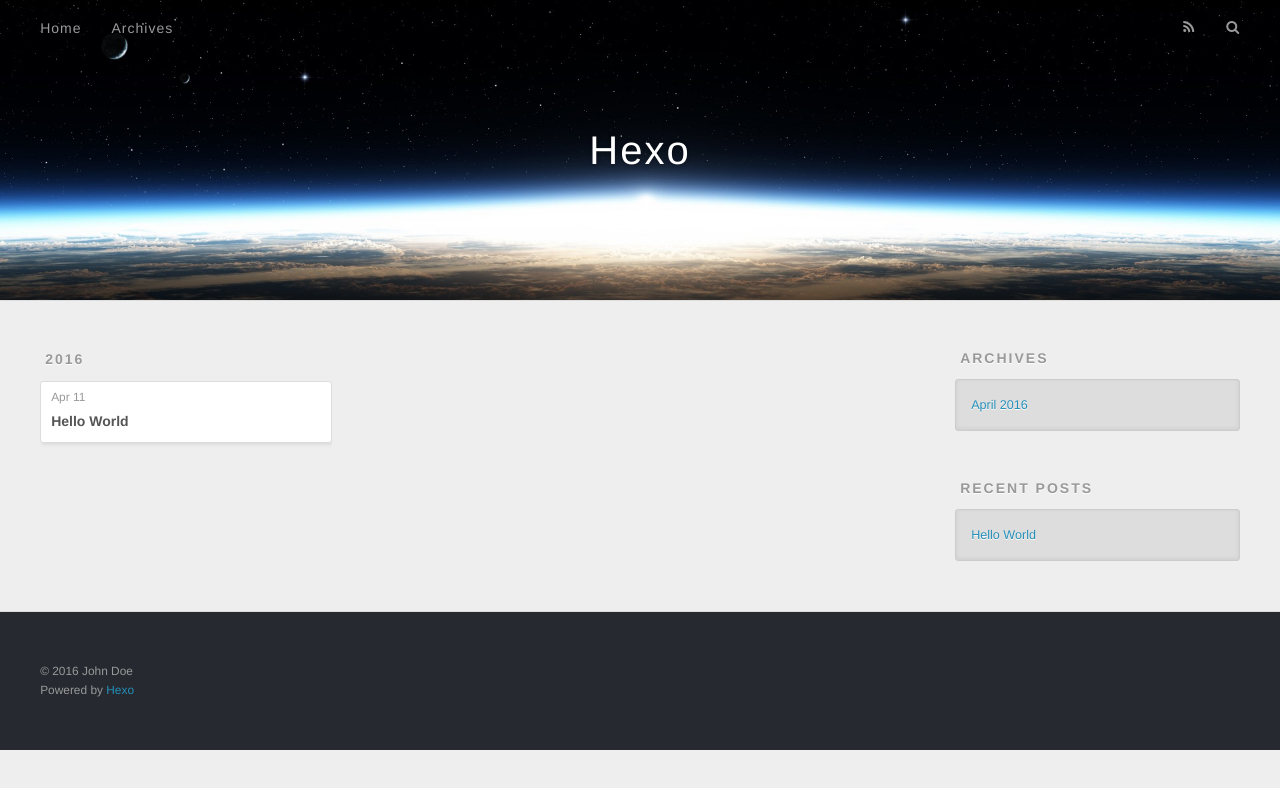
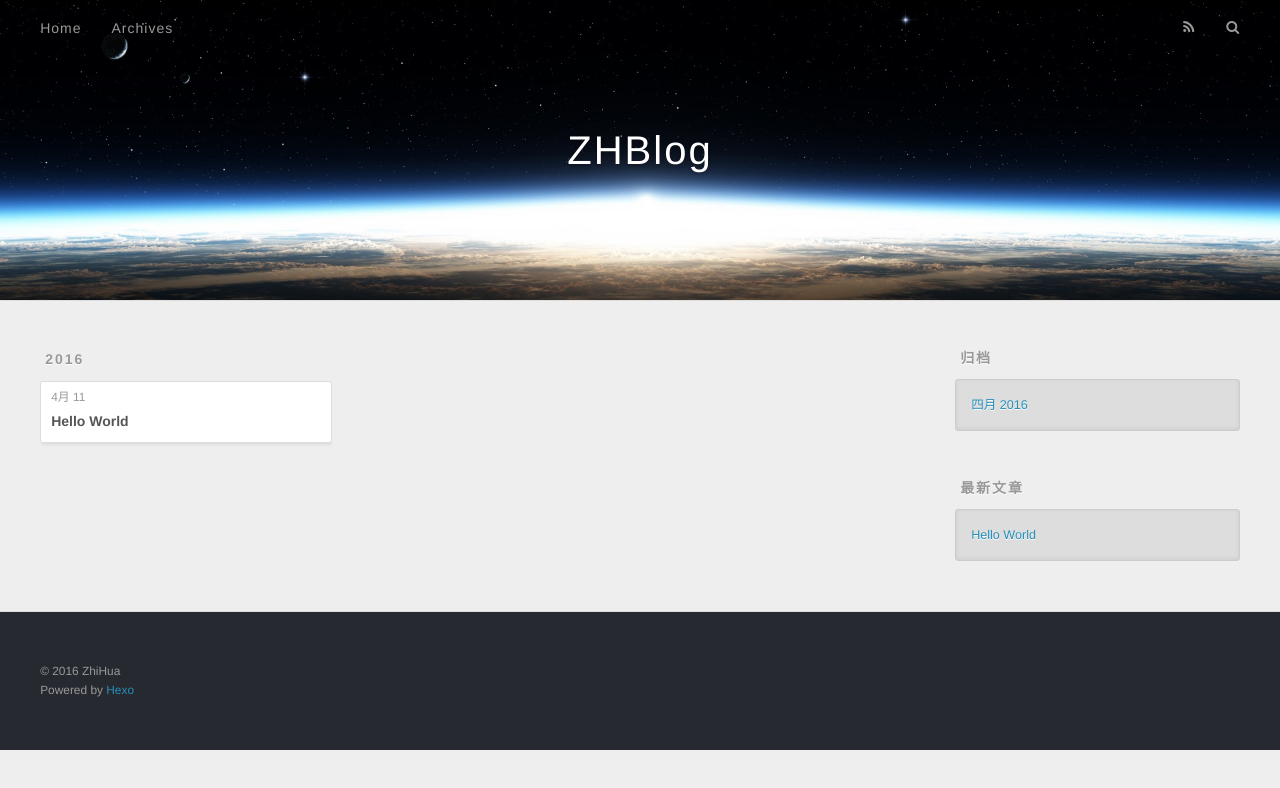
Before and after one commit to ZHDeveloper/ZHDeveloper.github.io, a plain HTML site: page archives/index.html in a window 1280 px wide. Drawn offline with nearby package versions, Linux system fonts and the light colour scheme.

Commit message:
Site updated: 2016-04-11 21:32:03

```diff
--- a/archives/index.html
+++ b/archives/index.html
@@ -3,19 +3,19 @@
 <head>
   <meta charset="utf-8">
 
-  <title>Archives | Hexo</title>
+  <title>归档 | ZHBlog</title>
   <meta name="viewport" content="width=device-width, initial-scale=1, maximum-scale=1">
   <meta name="description">
 <meta property="og:type" content="website">
-<meta property="og:title" content="Hexo">
+<meta property="og:title" content="ZHBlog">
 <meta property="og:url" content="http://yoursite.com/archives/index.html">
-<meta property="og:site_name" content="Hexo">
+<meta property="og:site_name" content="ZHBlog">
 <meta property="og:description">
 <meta name="twitter:card" content="summary">
-<meta name="twitter:title" content="Hexo">
+<meta name="twitter:title" content="ZHBlog">
 <meta name="twitter:description">
 
-    <link rel="alternate" href="/atom.xml" title="Hexo" type="application/atom+xml">
+    <link rel="alternate" href="/atom.xml" title="ZHBlog" type="application/atom+xml">
 
 
     <link rel="icon" href="/favicon.png">
@@ -36,7 +36,7 @@
   <div id="header-outer" class="outer">
     <div id="header-title" class="inner">
       <h1 id="logo-wrap">
-        <a href="/" id="logo">Hexo</a>
+        <a href="/" id="logo">ZHBlog</a>
       </h1>
 
     </div>
@@ -53,7 +53,7 @@
 
           <a id="nav-rss-link" class="nav-icon" href="/atom.xml" title="RSS Feed"></a>
 
-        <a id="nav-search-btn" class="nav-icon" title="Search"></a>
+        <a id="nav-search-btn" class="nav-icon" title="搜索"></a>
       </nav>
       <div id="search-form-wrap">
         <form action="//google.com/search" method="get" accept-charset="UTF-8" class="search-form"><input type="search" name="q" results="0" class="search-form-input" placeholder="Search"><button type="submit" class="search-form-submit">&#xF002;</button><input type="hidden" name="sitesearch" value="http://yoursite.com"></form>
@@ -79,7 +79,7 @@
   <div class="archive-article-inner">
     <header class="archive-article-header">
       <a href="/2016/04/11/hello-world/" class="archive-article-date">
-  <time datetime="2016-04-11T10:43:25.000Z" itemprop="datePublished">Apr 11</time>
+  <time datetime="2016-04-11T10:43:25.000Z" itemprop="datePublished">4月 11</time>
 </a>
 
 
@@ -110,9 +110,9 @@
 
 
   <div class="widget-wrap">
-    <h3 class="widget-title">Archives</h3>
+    <h3 class="widget-title">归档</h3>
     <div class="widget">
-      <ul class="archive-list"><li class="archive-list-item"><a class="archive-list-link" href="/archives/2016/04/">April 2016</a></li></ul>
+      <ul class="archive-list"><li class="archive-list-item"><a class="archive-list-link" href="/archives/2016/04/">四月 2016</a></li></ul>
     </div>
   </div>
 
@@ -120,7 +120,7 @@
 
 
   <div class="widget-wrap">
-    <h3 class="widget-title">Recent Posts</h3>
+    <h3 class="widget-title">最新文章</h3>
     <div class="widget">
       <ul>
 
@@ -140,7 +140,7 @@
 
   <div class="outer">
     <div id="footer-info" class="inner">
-      &copy; 2016 John Doe<br>
+      &copy; 2016 ZhiHua<br>
       Powered by <a href="http://hexo.io/" target="_blank">Hexo</a>
     </div>
   </div>
```
Also changed, not shown: 2016/04/11/hello-world/index.html (+10 -10 lines), archives/2016/04/index.html (+12 -12 lines), archives/2016/index.html (+12 -12 lines), index.html (+12 -12 lines).
